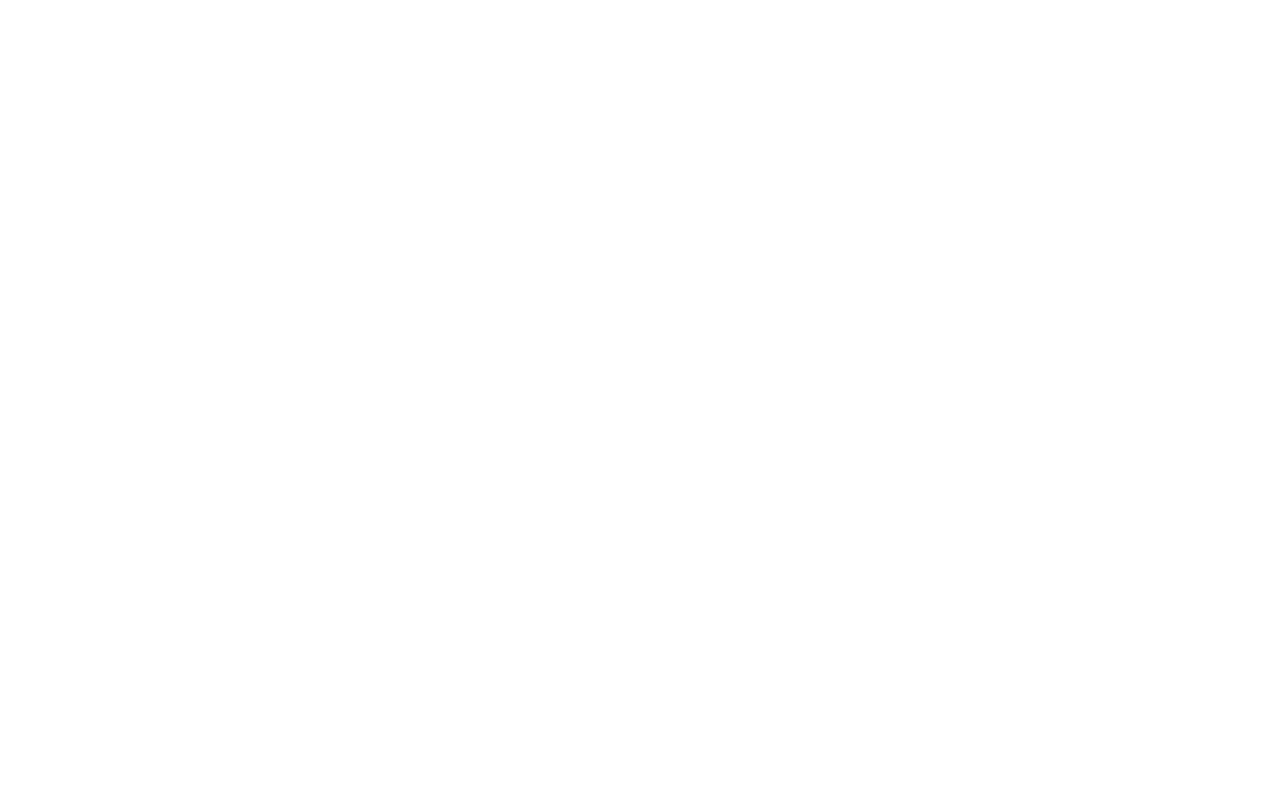
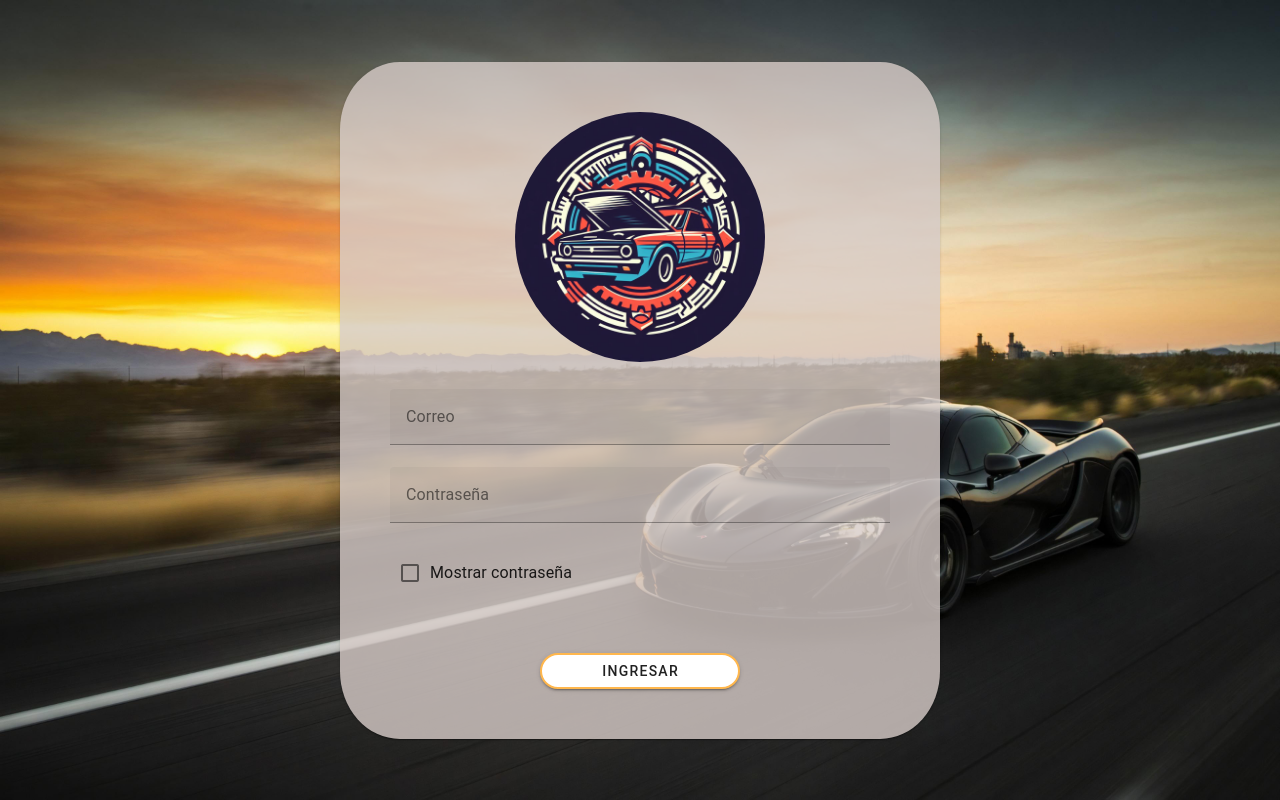
Before and after one commit to PipeGom/Dllo-front-end, a Nuxt app in the folder dllo-front-end-PrAu/: page /copiaindex in a window 1280 px wide. Before the commit this address had no page. Built offline with nearby package versions, Linux system fonts and the light colour scheme.

Commit message:
Conexion con el back

```diff
--- /dev/null
+++ b/dllo-front-end-PrAu/config/default.json
@@ -0,0 +1,3 @@
+{
+    "api_host" : "http://localhost:3001"
+}
--- a/dllo-front-end-PrAu/nuxt.config.ts
+++ b/dllo-front-end-PrAu/nuxt.config.ts
@@ -1,5 +1,11 @@
 // https://nuxt.com/docs/api/configuration/nuxt-config
 export default defineNuxtConfig({
+  runtimeConfig:{
+    apiHost:'',
+    // Aqui se configuran las varaibles de entorno
+    public:{
+    },
+  },
   devtools: { enabled: true },
   modules: [
     'vuetify-nuxt-module',
--- a/dllo-front-end-PrAu/package.json
+++ b/dllo-front-end-PrAu/package.json
@@ -24,6 +24,7 @@
     "@vuelidate/core": "^2.0.3",
     "@vuelidate/validators": "^2.0.4",
     "axios": "^1.5.1",
+    "config": "^3.3.9",
     "json": "^11.0.0",
     "pako": "^2.1.0",
     "pinia": "^2.1.6",
--- /dev/null
+++ b/dllo-front-end-PrAu/pages/copiaindex.vue
@@ -0,0 +1,172 @@
+<template>
+    <div class="container">
+    <v-card class="carta">
+      <img src="../src/logo.jpg" class="imagen"/>
+    <v-form class="formulario" ref="form" fast-fail @submit.prevent @submit="login" >
+    <v-text-field
+      type="email"
+      v-model="email"
+      label="Correo"
+      :rules="emailRules"
+    ></v-text-field>
+    <v-text-field
+      :type="showPassword ? 'text' : 'password'"
+      v-model="password"
+      label="Contraseña"
+      :rules="passwordRules"
+    ></v-text-field>
+    <v-checkbox @click="MostrarContraseña" label="Mostrar contraseña"></v-checkbox>
+    <v-btn type="submit" class="boton rounded-pill" >Ingresar</v-btn>
+  </v-form>
+</v-card>
+</div>
+</template>
+<style scoped>
+.container{
+  display:flex;
+  flex-direction: column;
+  align-items: center;
+  justify-content: center;
+  min-height: 100vh;
+  background-image: url("../src/fondo.jpg");
+  background-size: cover; /* Establece el tamaño de fondo en "cover" */
+  background-position: center; /* Opcional: centra la imagen de fondo */
+}
+.carta{
+min-width: 600px;
+width: 25%;
+padding: 50px;
+border-radius: 10%;
+background-color: rgba(215, 204, 200, 0.8);
+}
+.formulario{
+width: 100%;
+}
+.boton{
+min-width: 40%;
+width: 40%;
+margin-left: 30%;
+margin-top: 30px;
+border: 2px solid rgba(255, 183, 77);
+transition: background-color 0.4s;
+}
+.boton:hover{
+background-color:  rgba(255, 183, 77);
+color:white;
+}
+.imagen{
+margin-left: 25%;
+margin-bottom: 20px;
+width: 50%;
+height: 40%;
+border-radius: 50%;
+overflow: hidden;
+}
+</style>
+<script >
+
+import Swal from 'sweetalert2'
+import axios from 'axios';
+import { useUserStore } from '../stores/user';
+import config from 'config';
+
+definePageMeta({
+layout: "default",
+});
+export default {
+data() {
+  return {
+
+    email: '',
+password: '',
+showPassword: false,
+passwordRules: [
+      value => {
+        if (value) return true;
+        return 'El campo es obligatorio.';
+      }
+    ],
+    user: [],
+    emailRules: [
+      value => {
+        if (value) return true;
+        return 'El campo es obligatorio.';
+      },
+      value => {
+        if (/^[^@]+@[^@]+\.[a-zA-Z]{2,}$/.test(value)) return true;
+        return 'Correo no válido.';
+      }
+    ]
+
+  };
+},
+methods: {
+  async validate () {
+        const { valid } = await this.$refs.form.validate()
+        return valid;
+      },
+async login() {
+  const validacion1 = await this.validate()
+  if(validacion1){
+            try {
+
+
+
+
+
+              const response = await axios.get('http://localhost:3000/user');
+              const usuario = response.data.find(user => user.email === this.email && user.password === this.password);
+              //Se usa pinia para almacenar el estado global del usuario
+              //Guardamos el usuario autenticado
+              const userStore = useUserStore();
+              //console.log(userStore.getUser)
+              //console.log(userStore)
+              console.log(usuario.credential);
+              switch (true) {
+                    case usuario.credential === "mecanico":
+                      userStore.setUser(usuario);     // Debe setearse aca de lo contrario siempre carga por defecto el mismo
+                      console.log('entre al mecanico')
+                      this.$router.push('./inicio-mecanico');
+                      break;
+
+                    case usuario.credential === "admin":
+                      userStore.setUser(usuario);  // Se debe volver hacer aqui
+                      console.log('entre al Admin')
+                      this.$router.push('./inicio-admin');
+                      break;
+                  }
+            } catch (error) {
+              if (error.response && error.response.status === 404) {
+                console.log('Entre')
+                  Swal.fire({
+                  icon: 'error',
+                  title: 'Credenciales incorrectas',
+                  text: 'Las credenciales ingresadas no se encuentran registradas.',
+                  footer: '¿Tienes problemas con tu inicio de sesión? Comunícate con el área administrativa.'
+                })
+            } else {
+              Swal.fire({
+                  icon: 'error',
+                  title: 'Credenciales incorrectas',
+                  text: 'Las credenciales ingresadas no se encuentran registradas.',
+                  footer: '¿Tienes problemas con tu inicio de sesión? Comunícate con el área administrativa.'
+                })
+
+              console.error('Error al autenticar:', error);
+            }
+            }
+          }else{
+                Swal.fire({
+                        icon: 'error',
+                        title: 'Campos incompletos',
+                        text: 'Por favor, asegúrate de completar todos los campos correctamente',
+                        footer: ''
+                      });
+              }
+},
+  MostrarContraseña() {
+      this.showPassword = !this.showPassword;
+    },
+}
+};
+</script>
--- a/dllo-front-end-PrAu/pages/index.vue
+++ b/dllo-front-end-PrAu/pages/index.vue
@@ -2,7 +2,7 @@
     <div class="container">
     <v-card class="carta">
       <img src="../src/logo.jpg" class="imagen"/>
-    <v-form class="formulario" ref="form" fast-fail @submit.prevent @submit="login" >
+    <v-form class="formulario" ref="form" fast-fail  @submit.prevent @submit="login" >
     <v-text-field
       type="email"
       v-model="email"
@@ -63,27 +63,25 @@
 overflow: hidden;
 }
 </style>
-<script >
+<script setup>
+
+import Swal from 'sweetalert2'
 import axios from 'axios';
-import Swal from 'sweetalert2'
-import { useUserStore } from '../stores/user';
-definePageMeta({
-layout: "default",
-});
-export default {
-data() {
-  return {
-    email: '',
-    password: '',
-    showPassword: false,
-    passwordRules: [
+import config from '../config/default.json';
+
+definePageMeta({layout:"blank"});
+
+// definir variables del estado:
+const email= ref('Felipe22@udem.ude.co') // se usa para que no se borre es como un usestate
+const  password= ref('felipe2343')
+const showPassword= ref(true)
+const passwordRules=ref([
         value => {
           if (value) return true;
-        return 'El campo es obligatorio.';
-      }
-    ],
-    user: [],
-    emailRules: [
+          return 'El campo es obligatorio.'
+        },
+      ])
+const emailRules = ref([
         value => {
           if (value) return true;
           return 'El campo es obligatorio.';
@@ -92,71 +90,105 @@
           if (/^[^@]+@[^@]+\.[a-zA-Z]{2,}$/.test(value)) return true;
           return 'Correo no válido.';
         }
-    ]
-  };
-},
-methods: {
-  async validate () {
-        const { valid } = await this.$refs.form.validate()
-        return valid;
-      },
-async login() {
-  const validacion1 = await this.validate()
-  if(validacion1){
+      ])
+
+
+const login = async () => {
+
+
   try {
-              const response = await axios.get('http://localhost:3000/user');
-              const usuario = response.data.find(user => user.email === this.email && user.password === this.password);
-              /*Se usa pinia para almacenar el estado global del usuario*/
-              /*Guardamos el usuario autenticado*/
-              const userStore = useUserStore();
-              //console.log(userStore.getUser)
-              //console.log(userStore)
-              console.log(usuario.credential);
-              switch (true) {
-                    case usuario.credential === "mecanico":
-                      userStore.setUser(usuario);     // Debe setearse aca de lo contrario siempre carga por defecto el mismo
-                      console.log('entre al mecanico')
-                      this.$router.push('./inicio-mecanico');
-                      break;
+    console.log(config.api_host)
 
-                    case usuario.credential === "admin":
-                      userStore.setUser(usuario);  // Se debe volver hacer aqui
-                      console.log('entre al Admin')
-                      this.$router.push('./inicio-admin');
-                      break;
+
+    const url = `${config.api_host}/login`
+   // se captura el data de una promesa que se va a enviar por un post a esa url
+  const {data} = await axios.post(url,{email: email.value,password:password.value})
+  // sabemos que la estructura del res del api es ok,message,info
+  if(data?.ok==true){
+   // redireccionar al home, guardar el token
+   console.log(data?.info);
+   console.log(data)
+   useRouter().push('./inicio-admin')
+  }else{
+    Swal.fire({
+      title:'Error!',
+      text:data?.message,
+      icon:'error'
+    })
   }
   } catch (error) {
-              if (error.response && error.response.status === 404) {
-                console.log('Entre')
     Swal.fire({
-                  icon: 'error',
-                  title: 'Credenciales incorrectas',
-                  text: 'Las credenciales ingresadas no se encuentran registradas.',
-                  footer: '¿Tienes problemas con tu inicio de sesión? Comunícate con el área administrativa.'
+      title:'Error!',
+      text:'Ha ocurrido un error al conectarse',
+      icon:'error'
     })
-            } else {
-              Swal.fire({
-                  icon: 'error',
-                  title: 'Credenciales incorrectas',
-                  text: 'Las credenciales ingresadas no se encuentran registradas.',
-                  footer: '¿Tienes problemas con tu inicio de sesión? Comunícate con el área administrativa.'
-                })
+  }
 
-              console.error('Error al autenticar:', error);
   }
-            }
-          }else{
-                Swal.fire({
-                        icon: 'error',
-                        title: 'Campos incompletos',
-                        text: 'Por favor, asegúrate de completar todos los campos correctamente',
-                        footer: ''
-                      });
-              }
-},
-  MostrarContraseña() {
-      this.showPassword = !this.showPassword;
-    },
-}
-};
+
+
+//
+//
+// import { useUserStore } from '../stores/user';
+// import config from '../config/default.json'
+
+// const email = ref('h@gmail.com')
+// const password = ref('123')
+// const showPassword = ref(false)
+// export default {
+// data() {
+//   return {
+//
+// },
+// methods: {
+//   async validate () {
+//         const { valid } = await this.$refs.form.validate()
+//         return valid;
+//       },
+// async login() {
+//   const validacion1 = await this.validate()
+//   if(validacion1){
+//     try {
+//     console.log(config.api_host);
+
+//     const url = `${config.api_host}/login`
+//     const { data } = await axios.post(url, { email: email.value, password: password.value })
+//     if (data?.ok == true) {
+//       // Redireccionar al home, guardar el token
+//       console.log(data?.info);
+//       //const token = data?.info?.token
+//       //localStorage.setItem('token', token)
+//       useRoute().push('./inicio-admin')
+//       // useRoute(')
+//     }
+//     else {
+//       Swal.fire({
+//         title: 'Error!',
+//         text: data?.message,
+//         icon: 'error'
+//       })
+//     }
+//   } catch (error) {
+//     console.error(error);
+//     Swal.fire({
+//       title: 'Error!',
+//       text: 'Ha ocurrido un error al conectarse.',
+//       icon: 'error'
+//     })
+//   }
+
+//           }else{
+//                 Swal.fire({
+//                         icon: 'error',
+//                         title: 'Campos incompletos',
+//                         text: 'Por favor, asegúrate de completar todos los campos correctamente',
+//                         footer: ''
+//                       });
+//               }
+// },
+//   MostrarContraseña() {
+//       this.showPassword = !this.showPassword;
+//     },
+// }
+// };
 </script>
```
Also changed, not shown: dllo-front-end-PrAu/layouts/inicio-admin-layout.vue (+2 -15 lines), 1 other file (tests, documents, lock files or other folders). Lines whose indentation alone changed are shown as unchanged.
